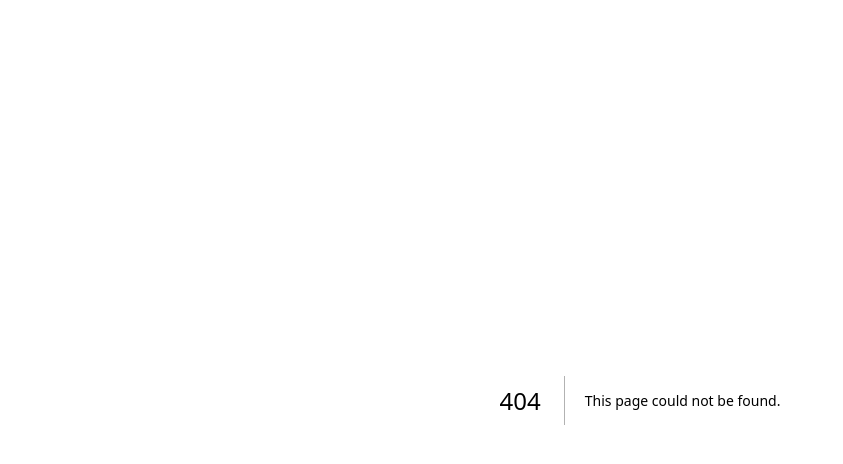
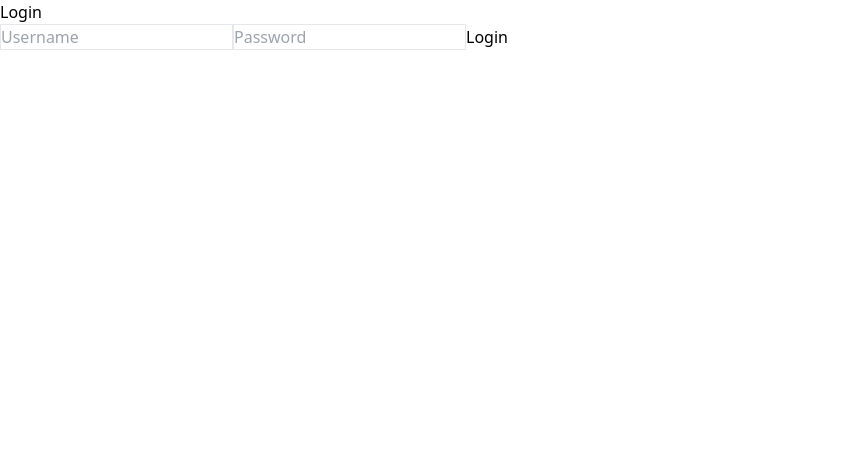
Before and after one commit to mohdyasirarman/All-Assignment-Help, a Next.js app: page /login in a window 1280 px wide. Before the commit this address had no page. Shown: the top 464 px of the page, without its empty margins (0-843 px from the left). Built offline with nearby package versions, Linux system fonts and the light colour scheme.

Commit message:
service page with login added

```diff
--- /dev/null
+++ b/src/app/(auth)/login/page.tsx
@@ -0,0 +1,58 @@
+"use client";
+import { useState } from "react";
+import { toast } from "react-toastify";
+
+interface Credentials {
+  username: string | null;
+  password: string | null;
+}
+
+export default function LoginPage() {
+  const [credentials, setCredentials] = useState<Credentials>({
+    username: null,
+    password: null,
+  });
+  const handleSubmit = (event: React.FormEvent<HTMLFormElement>) => {
+    event.preventDefault();
+    console.log("Form submitted");
+    const form = event.currentTarget;
+    const formData = new FormData(form);
+    const username = formData.get("username") as string;
+    if (!username) {
+      toast.error("Username is required");
+      console.log("Username is required");
+      return;
+    }
+    const password = formData.get("password") as string;
+    if (!password) {
+      toast.error("Password is required");
+      console.log("Password is required");
+      return;
+    }
+    setCredentials({ username, password });
+    console.log(`Username: ${username}, Password: ${password}`);
+  };
+  return (
+    <div>
+      <h1>Login</h1>
+      <form onSubmit={handleSubmit}>
+        <input
+          required
+          name="username"
+          className="border"
+          type="text"
+          placeholder="Username"
+        />
+        <input
+          required
+          name="password"
+          className="border"
+          type="password"
+          placeholder="Password"
+        />
+        <button type="submit">Login</button>
+      </form>
+      {credentials.username && <p>Username: {credentials.username}</p>}
+    </div>
+  );
+}
```
Also changed, not shown: package.json (+5 -4 lines), 1 other file (tests, documents, lock files or other folders).
